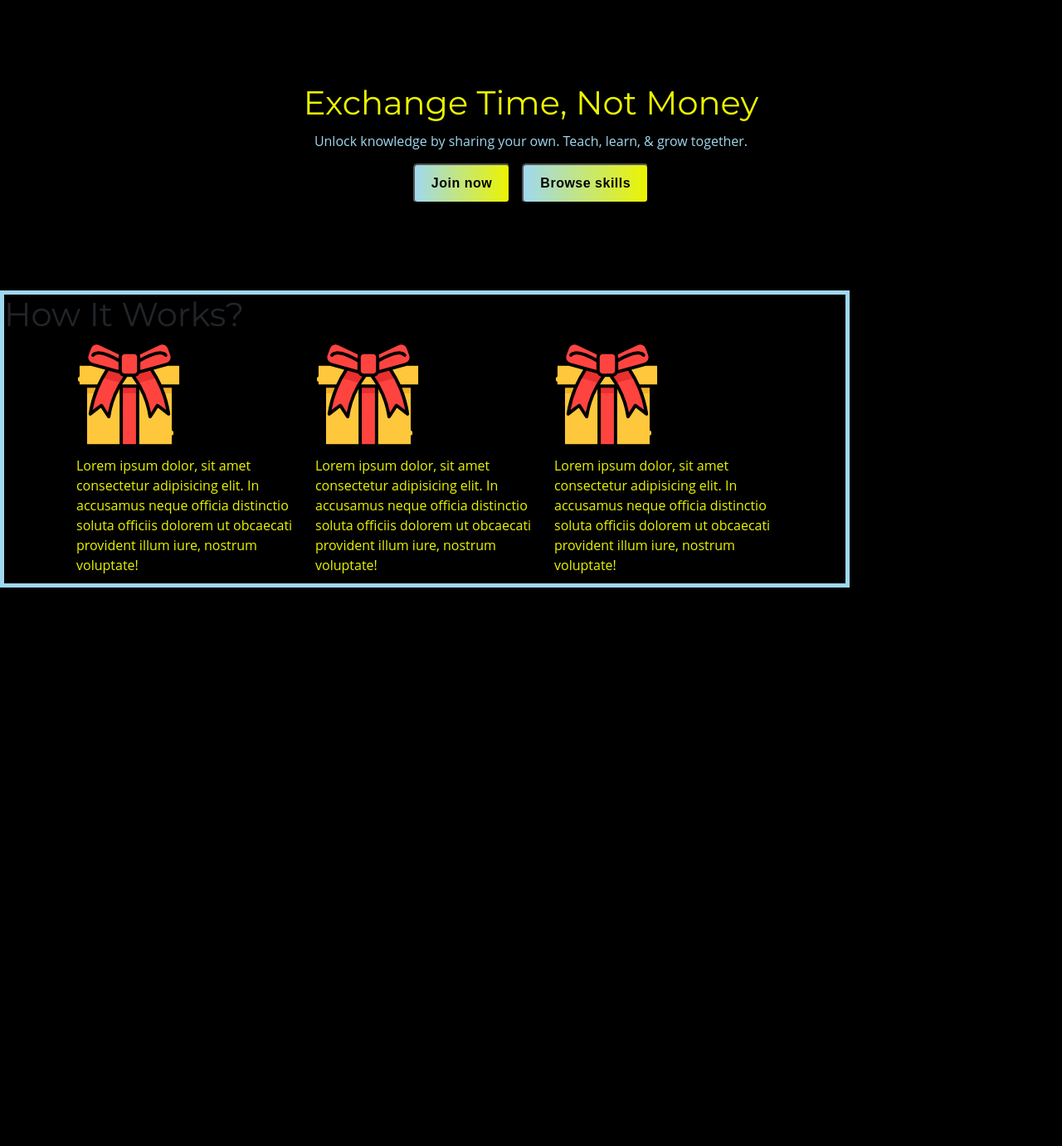
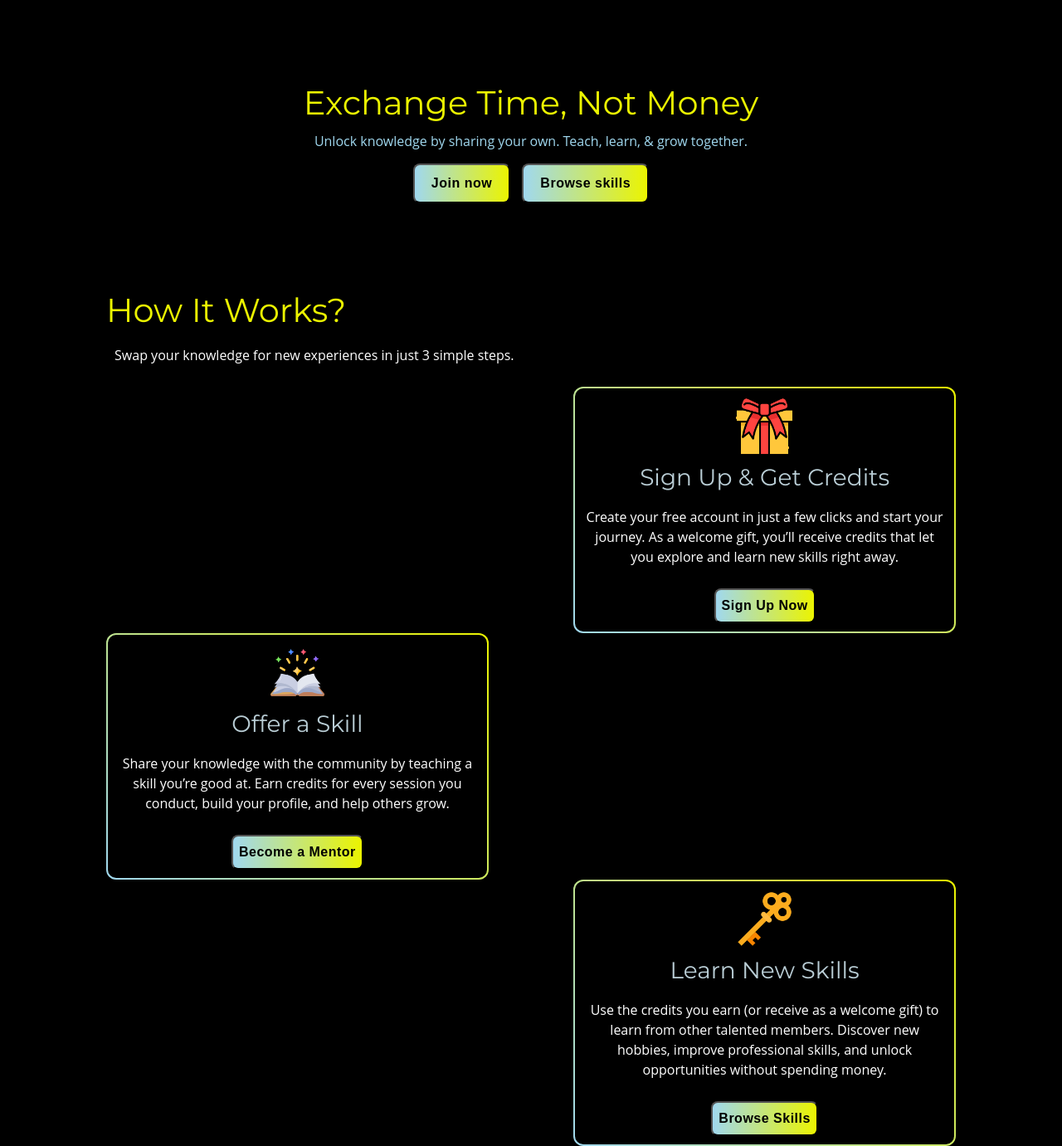
Before and after one commit to Isoo-Pal/TalentBridge, a Django app: page / in a window 1280 px wide. Shown: the part 60-1441 px from the top of the page at 83% size. Before the commit the page ends 768 px from the top, so only its background shows below. Run offline with Django 4.2, Linux system fonts and the light colour scheme.

Commit message:
Added some css in 'How It Works' section

```diff
--- a/TalentBridge/myapp/templates/myapp/home.html
+++ b/TalentBridge/myapp/templates/myapp/home.html
@@ -11,69 +11,20 @@
 <button>Browse skills</button>
 </div>
 
-{% comment %} <div class="container text-center cards-wrapper">
-  <div class="row justify-content-center">
-
-    <div class="col-md-3">
-      <div class="card">
-        <img src="{% static 'images/p4.jpg' %}" class="card-img-top" alt="..." style="height:200px;">
-        <div class="card-body">
-          <h5 class="card-title">Card 1</h5>
-          <p class="card-text">Some quick example text...</p>
-          <a href="#" class="btn btn-primary">Go somewhere</a>
-        </div>
-      </div>
-    </div>
-
-    <div class="col-md-3">
-      <div class="card">
-        <img src="{% static 'images/p2.jpg' %}" class="card-img-top " alt="..." style="height:200px;">
-        <div class="card-body">
-          <h5 class="card-title">Card 2</h5>
-          <p class="card-text">Some quick example text...</p>
-          <a href="#" class="btn btn-primary">Go somewhere</a>
-        </div>
-      </div>
-    </div>
-
-    <div class="col-md-3">
-      <div class="card">
-        <img src="{% static 'images/p5.jpg' %}" class="card-img-top" alt="..." style="height:200px;">
-        <div class="card-body">
-          <h5 class="card-title">Card 3</h5>
-          <p class="card-text">Some quick example text...</p>
-          <a href="#" class="btn btn-primary">Go somewhere</a>
-        </div>
-      </div>
-    </div>
-
+<div class="howitWorks">
+  <div class="HeadOfWorking">
+    <h1>How It Works?</h1>
+    <p>Swap your knowledge for new experiences in just 3 simple steps.</p>
   </div>
-</div> {% endcomment %}
-
-<div class="workingSection">
-  <h1>How It Works?</h1>
-
-  <div class="row justify-content-center workingImages">
-      <div class="col-md-3" style="width:18rem">
-        <img src="{% static 'images/icons/giftBox.png' %}" alt="gift box">
-        <p>Lorem ipsum dolor, sit amet consectetur adipisicing elit. In accusamus neque officia distinctio soluta officiis dolorem ut obcaecati provident illum iure, nostrum voluptate!</p>
-    </div>
-
-    <div class="col-md-3" style="width:18rem">
-
-        <img src="{% static 'images/icons/giftBox.png' %}" alt="gift box">
-        <p>Lorem ipsum dolor, sit amet consectetur adipisicing elit. In accusamus neque officia distinctio soluta officiis dolorem ut obcaecati provident illum iure, nostrum voluptate!</p>
-
-    </div>
-
-    <div class="col-md-3" style="width:18rem">
-
-        <img src="{% static 'images/icons/giftBox.png' %}" alt="gift box">
-        <p>Lorem ipsum dolor, sit amet consectetur adipisicing elit. In accusamus neque officia distinctio soluta officiis dolorem ut obcaecati provident illum iure, nostrum voluptate!</p>
-
-    </div>
+  <div class = "workingboxes">
+    <h3>Sign Up & Get Credits</h3>
   </div>
-
+  <div class = "workingboxes">
+    <h3>Offer a Skill</h3>
+  </div>
+  <div class = "workingboxes">
+    <h3>Learn New Skills</h3>
+  </div>
 </div>
 
 {% endblock content %}
--- /dev/null
+++ b/TalentBridge/myapp/templates/myapp/index.html
@@ -0,0 +1,39 @@
+{% extends "myapp/layout/layout.html" %}
+{% load static %}
+{% block content %}
+
+<div class="upperBody">
+<h1>Exchange Time, Not Money</h1>
+
+<p style = "margin: 10px 0;">Unlock knowledge by sharing your own. Teach, learn, & grow together.</p>
+
+<button>Join now</button>
+<button>Browse skills</button>
+</div>
+
+<div class="howitWorks">
+  <div class="HeadOfWorking">
+    <h1>How It Works?</h1>
+    <p class="workingParas">Swap your knowledge for new experiences in just 3 simple steps.</p>
+  </div>
+  <div class = "workingbox1">
+    <img src="{% static 'images/icons/giftBox.png' %}" alt="" class="workingImage">
+    <h3 class="workingHeadings">Sign Up & Get Credits</h3>
+    <p class="workingParas">Create your free account in just a few clicks and start your journey. As a welcome gift, you’ll receive credits that let you explore and learn new skills right away.</p>
+    <button class = "workingButtons">Sign Up Now</button>
+  </div>
+  <div class = "workingbox2">
+    <img src="{% static 'images/icons/openBook.png' %}" alt="" class="workingImage">
+    <h3 class="workingHeadings">Offer a Skill</h3>
+    <p class="workingParas">Share your knowledge with the community by teaching a skill you’re good at. Earn credits for every session you conduct, build your profile, and help others grow.</p>
+    <button type="submit" class = "workingButtons">Become a Mentor</button>
+  </div>
+  <div class = "workingbox3">
+    <img src="{% static 'images/icons/key.png' %}" alt="" class="workingImage">
+    <h3 class="workingHeadings">Learn New Skills</h3>
+    <p class="workingParas">Use the credits you earn (or receive as a welcome gift) to learn from other talented members. Discover new hobbies, improve professional skills, and unlock opportunities without spending money.</p>
+    <button type="submit" class = "workingButtons">Browse Skills</button>
+  </div>
+</div>
+
+{% endblock content %}
--- a/TalentBridge/myapp/templates/myapp/layout/layout.html
+++ b/TalentBridge/myapp/templates/myapp/layout/layout.html
@@ -6,8 +6,8 @@
     <meta charset="UTF-8">
     <meta name="viewport" content="width=device-width, initial-scale=1.0">
     <link rel="stylesheet" href="https://cdn.jsdelivr.net/npm/bootstrap@5.3.8/dist/css/bootstrap.min.css">
-    <link rel="stylesheet" href="{% static 'css/style.css' %}">
     <link href="https://fonts.googleapis.com/css2?family=Montserrat:wght@400;600&display=swap" rel="stylesheet">
+    <link rel="stylesheet" href="{% static 'css/style.css' %}?v={{ time }}">
     <title>
         {% block title %}{% endblock title %}
     </title>
--- a/TalentBridge/myapp/views.py
+++ b/TalentBridge/myapp/views.py
@@ -3,4 +3,4 @@ from django.conf import settings
 from django.http import HttpResponse
 
 def home(request):
-    return render(request, "myapp/home.html")
+    return render(request, "myapp/index.html")
--- a/TalentBridge/static/css/style.css
+++ b/TalentBridge/static/css/style.css
@@ -3,10 +3,12 @@ body{
 }
 
 h1, h2, h3 {
+  color: #EBF400;
   font-family: 'Montserrat', sans-serif;
 }
 
 p {
+   color: #A0D8EF;
   font-family: 'Open Sans', sans-serif;
 }
 button {
@@ -26,7 +28,7 @@ button {
     margin: 100px auto;
     width: fit-content;
 }
-.upperBody h1, p{
+.upperBody h1{
     color: #EBF400;
     margin: 10px 0;
 }
@@ -38,16 +40,84 @@ button {
     padding: 10px 20px;
     color: black;
     background : linear-gradient(90deg, #A0D8EF, #EBF400);
-    border-radius: 5px;
+    border-radius: 8px;
     cursor: pointer;
+}
+.upperBody button:hover{
+  transform: scale(1.05);
 }
 
 /* .card-img-top{
   border-radius: 5px;
 } */
 
-.workingSection{
+.workingHeadings{
+  color: #b9cdd5;
+}
+.howitWorks{
+  margin: 0 auto;
   width: 80%;
-  align-items: center;
-  border: 5px solid #A0D8EF
+  display: flex;
+  flex-direction: column;
+  /* border: 1px solid green; */
 }
+
+.workingbox1,
+.workingbox3,
+.workingbox2 {
+  width: 45%;
+  align-self: flex-end;
+  box-sizing: border-box;
+  text-align: center;
+  border-radius: 12px;
+  background: linear-gradient(#000, #000) padding-box,
+                linear-gradient(45deg, #A0D8EF, #EBF400) border-box;
+  border: 2px solid transparent;
+
+  color: #fff; /* text color */
+  transition: transform 0.3s ease, box-shadow 0.3s ease, color 0.3s ease, text-shadow 0.3s ease;
+}
+.workingbox1:hover,
+.workingbox2:hover,
+.workingbox3:hover {
+ transform: scale(1.05);
+}
+
+.workingbox1:hover h3,
+.workingbox2:hover h3,
+.workingbox3:hover h3 {
+  color: #EBF400; /* text color changes on hover */
+  text-shadow: 0 0 5px #A0D8EF, 0 0 10px #EBF400; /* neon glow */
+}
+
+.workingbox2{
+  align-self: flex-start;
+
+}
+
+.workingParas{
+  padding: 10px;
+  color: #fff;
+}
+.workingImage{
+  padding: 10px;
+  width: 20%;
+  height: 10%;
+  transition: transform 0.3s ease, filter 0.3s ease;
+}
+.workingImage:hover{
+  transform: scale(1.2) rotate(7deg);  /* slightly enlarge and rotate */
+  filter: drop-shadow(0 0 5px #A0D8EF) drop-shadow(0 0 5px #EBF400); /* neon glow */
+}
+.workingButtons{
+  margin-bottom: 10px;
+  padding: 7px;
+  color: black;
+  background : linear-gradient(90deg, #A0D8EF, #EBF400);
+  border-radius: 8px;
+  cursor: pointer;
+}
+.workingButtons:hover{
+  transform: scale(1.05);
+  text-shadow: 0 0 5px #A0D8EF, 0 0 10px #EBF400;
+}
```
Also changed, not shown: TalentBridge/static/images/icons/key.png (added), TalentBridge/static/images/icons/openBook.png (added), TalentBridge/static/images/icons/thinkingUser.png (added).
